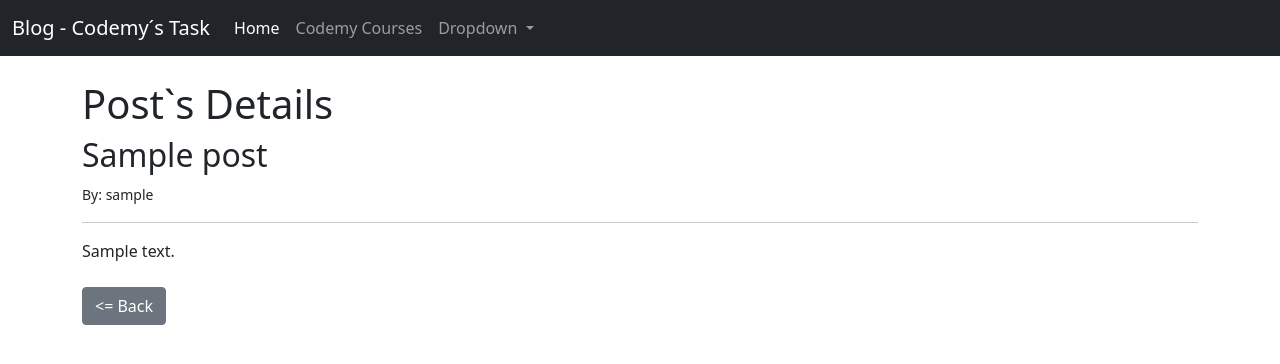
After one commit to odontoblasto/blog, a Django app: page /article/1 in a window 1280 px wide. The commit adds this page. Shown: the top 364 px of the page. Run offline with Django 4.2, Linux system fonts and the light colour scheme; tables that the repository leaves empty hold one stand-in row (values such as "Sample post").

Commit message:
base_html uses

```diff
--- a/myblog/models.py
+++ b/myblog/models.py
@@ -5,6 +5,7 @@ from django.contrib.auth.models import User
 # Create your models here.
 class Post(models.Model):
     title = models.CharField(max_length=255)
+    title_tag = models.CharField(max_length=255, default=" The 1º Blog")
     author = models.ForeignKey(User,  on_delete=models.CASCADE)
     body = models.TextField()
 
--- /dev/null
+++ b/myblog/templates/author_details.html
@@ -0,0 +1,15 @@
+
+{% extends 'base.html' %}
+
+{% block title %}{{post.title_tag}}{% endblock%}
+
+{% block content %}
+            <h1>Post`s Details</h1>
+        </header>
+        <section>
+                <h2>{{post.title}}</h2>
+                <small>By: {{post.author}}</small><br><hr>
+                {{post.body}}
+                <br><br>
+                <a href="{% url 'home' %}" class="btn btn-secondary"><= Back</a>
+{% endblock %}
--- /dev/null
+++ b/myblog/templates/base.html
@@ -0,0 +1,66 @@
+<!doctype html>
+<html lang="en">
+  <head>
+    <!-- Required meta tags -->
+    <meta charset="utf-8">
+    <meta name="viewport" content="width=device-width, initial-scale=1">
+
+    <!-- Bootstrap CSS -->
+    <link href="https://cdn.jsdelivr.net/npm/bootstrap@5.1.3/dist/css/bootstrap.min.css" rel="stylesheet" integrity="sha384-1BmE4kWBq78iYhFldvKuhfTAU6auU8tT94WrHftjDbrCEXSU1oBoqyl2QvZ6jIW3" crossorigin="anonymous">
+
+    <title>
+        {% block title%}Blog - Codemy
+        {% endblock%}
+    </title>
+  </head>
+  <body>
+    <nav class="navbar navbar-expand-lg navbar-dark bg-dark">
+      <div class="container-fluid">
+        <a class="navbar-brand" href="{% url 'home'%}">Blog - Codemy´s Task</a>
+        <button class="navbar-toggler" type="button" data-bs-toggle="collapse" data-bs-target="#navbarSupportedContent" aria-controls="navbarSupportedContent" aria-expanded="false" aria-label="Toggle navigation">
+          <span class="navbar-toggler-icon"></span>
+        </button>
+        <div class="collapse navbar-collapse" id="navbarSupportedContent">
+          <ul class="navbar-nav me-auto mb-2 mb-lg-0">
+            <li class="nav-item">
+              <a class="nav-link active" aria-current="page" href="{% url 'home'%}">Home</a>
+            </li>
+            <li class="nav-item">
+              <a class="nav-link" href="www.codemy.com">Codemy Courses</a>
+            </li>
+            <li class="nav-item dropdown">
+              <a class="nav-link dropdown-toggle" href="#" id="navbarDropdown" role="button" data-bs-toggle="dropdown" aria-expanded="false">
+                Dropdown
+              </a>
+              <ul class="dropdown-menu" aria-labelledby="navbarDropdown">
+                <li><a class="dropdown-item" href="#">Action</a></li>
+                <li><a class="dropdown-item" href="#">Another action</a></li>
+                <li><hr class="dropdown-divider"></li>
+                <li><a class="dropdown-item" href="#">Something else here</a></li>
+              </ul>
+            </li>
+
+          </ul>
+
+        </div>
+      </div>
+    </nav>
+      <br>
+      <div class='container'>
+            {% block content %}
+
+            {% endblock %}
+        </div>
+
+    <!-- Optional JavaScript; choose one of the two! -->
+
+    <!-- Option 1: Bootstrap Bundle with Popper -->
+    <script src="https://cdn.jsdelivr.net/npm/bootstrap@5.1.3/dist/js/bootstrap.bundle.min.js" integrity="sha384-ka7Sk0Gln4gmtz2MlQnikT1wXgYsOg+OMhuP+IlRH9sENBO0LRn5q+8nbTov4+1p" crossorigin="anonymous"></script>
+
+    <!-- Option 2: Separate Popper and Bootstrap JS -->
+    <!--
+    <script src="https://cdn.jsdelivr.net/npm/@popperjs/core@2.10.2/dist/umd/popper.min.js" integrity="sha384-7+zCNj/IqJ95wo16oMtfsKbZ9ccEh31eOz1HGyDuCQ6wgnyJNSYdrPa03rtR1zdB" crossorigin="anonymous"></script>
+    <script src="https://cdn.jsdelivr.net/npm/bootstrap@5.1.3/dist/js/bootstrap.min.js" integrity="sha384-QJHtvGhmr9XOIpI6YVutG+2QOK9T+ZnN4kzFN1RtK3zEFEIsxhlmWl5/YESvpZ13" crossorigin="anonymous"></script>
+    -->
+  </body>
+</html>
--- a/myblog/urls.py
+++ b/myblog/urls.py
@@ -1,7 +1,11 @@
-from . import views
+#from . import views
 from django.urls import path
+from .views import HomeView,ArticleDetailView
 
 urlpatterns = [
 
-    path('',views.home,name='home'),
+    #path('',views.home,name='home'),
+    path('', HomeView.as_view(), name='home'),
+    path('article/<int:pk>',
+    ArticleDetailView.as_view(),name='article-detail'),
 ]
--- a/myblog/views.py
+++ b/myblog/views.py
@@ -1,6 +1,17 @@
 from django.shortcuts import render
+from django.views.generic import ListView,DetailView
+from .models import Post
+
 
 # Create your views here.
 
-def home(request):
-    return render(request, 'home.html',{})
+#def home(request):
+#   return render(request, 'home.html',{})
+
+class HomeView(ListView):
+    model = Post
+    template_name = 'home.html'
+
+class ArticleDetailView(DetailView):
+    model = Post
+    template_name = 'author_details.html'
```
Also changed, not shown: myblog/templates/home.html (+21 -1 lines), myblog/migrations/0002_post_title_tag.py (added).
